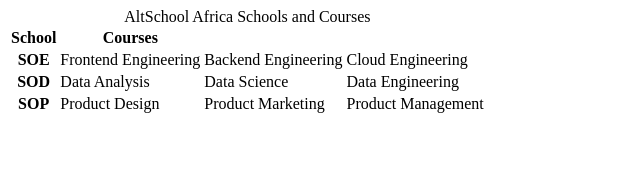
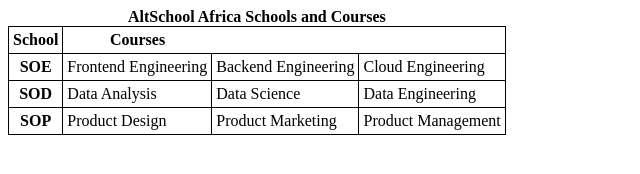
Before and after one commit to Fadayini-Priscilla/AltSchool, a plain HTML site: page HTML Assignment 2/table.html in a window 1280 px wide. Shown: the whole page, without its empty margins (0-640 px from the left). Drawn offline with Linux system fonts and the light colour scheme.

Commit message:
Update table.html

```diff
--- a/HTML Assignment 2/table.html
+++ b/HTML Assignment 2/table.html
@@ -1,29 +1,39 @@
-<table>
-    <caption>AltSchool Africa Schools and Courses</caption>
+<!DOCTYPE html>
+<html lang="en">
+<head>
+  <meta charset="UTF-8">
+  <meta name="viewport" content="width=device-width, initial-scale=1.0">
+  <title>Document</title>
+</head>
+<body>
+  <table style="border: 1px solid black; border-collapse: collapse;">
+    <caption style="font-weight: 900;">AltSchool Africa Schools and Courses</caption>
     <thead>
-      <tr>
-        <th>School</th>
-        <th>Courses</th>
+      <tr  style="border: 1px solid black;">
+        <th  style="border: 1px solid black; padding: 4px;" scope="col">School</th>
+        <th scope="col">Courses</th>
       </tr>
     </thead>
     <tbody>
       <tr>
-        <th>SOE</th>
-        <td>Frontend Engineering</td>
-        <td>Backend Engineering</td>
-        <td>Cloud Engineering</td>
+        <th style="border: 1px solid black;"scope="row">SOE</th>
+        <td style="border: 1px solid black; padding: 4px;">Frontend Engineering</td>
+        <td style="border: 1px solid black; padding: 4px;">Backend Engineering</td>
+        <td style="border: 1px solid black; padding: 4px;">Cloud Engineering</td>
       </tr>
       <tr>
-        <th>SOD</th>
-        <td>Data Analysis</td>
-        <td>Data Science</td>
-        <td>Data Engineering</td>
+        <th style="border: 1px solid black;"scope="row">SOD</th>
+        <td style="border: 1px solid black; padding: 4px;">Data Analysis</td>
+        <td style="border: 1px solid black; padding: 4px;">Data Science</td>
+        <td style="border: 1px solid black; padding: 4px;">Data Engineering</td>
       </tr>
       <tr>
-        <th>SOP</th>
-        <td>Product Design</td>
-        <td>Product Marketing</td>
-        <td>Product Management</td>
+        <th style="border: 1px solid black;" scope="row">SOP</th>
+        <td style="border: 1px solid black; padding: 4px;">Product Design</td>
+        <td style="border: 1px solid black; padding: 4px;">Product Marketing</td>
+        <td style="border: 1px solid black; padding: 4px;">Product Management</td>
       </tr>
     </tbody>
   </table>
+</body>
+</html>
```
